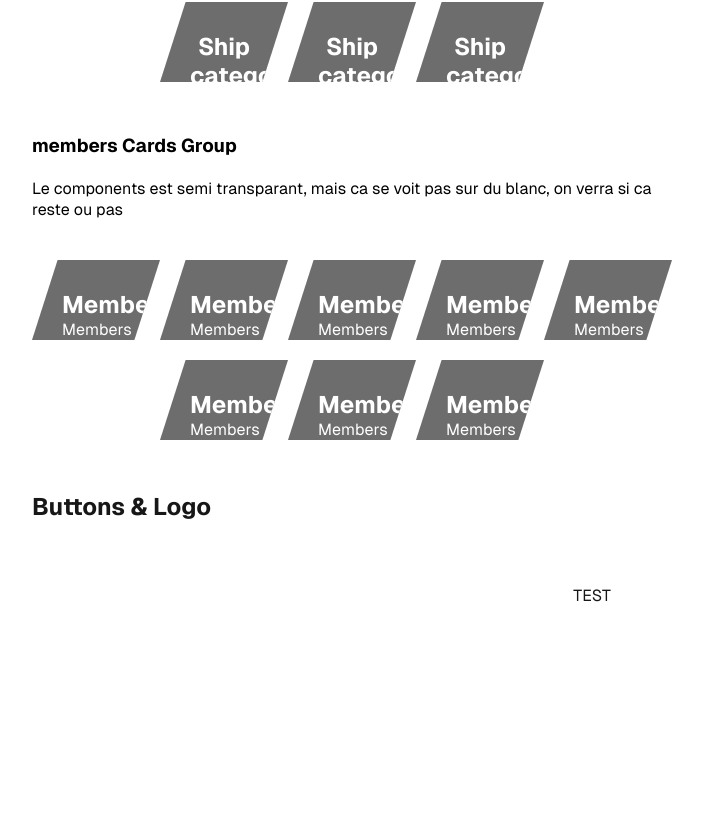
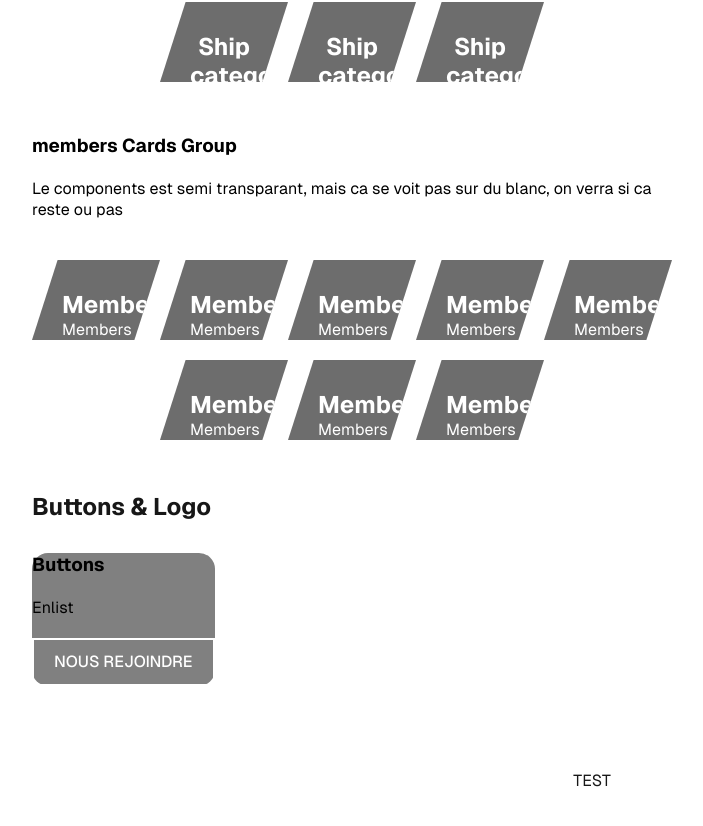
Before and after one commit to caillau-thomas/the-argonauts, a Next.js app: page /pages/componentsOverview in a window 1280 px wide. Shown: the part 666-1492 px from the top of the page, without its empty margins (48-751 px from the left). Before the commit the page ends 1351 px from the top, so only its background shows below. Built offline with nearby package versions, Linux system fonts and the light colour scheme.

Commit message:
feat: Ajout du bouton enlist

```diff
--- /dev/null
+++ b/src/app/components/buttons/buttons.module.css
@@ -0,0 +1,23 @@
+.bEnlist {
+    display: flex;
+    gap: 16px;
+}
+.bEnlist a {
+    appearance: none;
+    height: 48px;
+    padding: 0 20px;
+    cursor: pointer;
+    display: flex;
+    align-items: center;
+    justify-content: center;
+    font-size: 16px;
+    line-height: 20px;
+    font-weight: 500;
+    border: 2px solid white;
+    transition: background-color 0.3s ease;
+    color: white;
+}
+
+.bEnlist a:hover {
+    background-color: #ffa600;
+}
--- /dev/null
+++ b/src/app/components/buttons/buttonsEnlist.js
@@ -0,0 +1,19 @@
+import React from 'react';
+import styles from "./buttons.module.css";
+import Image from "next/image";
+
+const ButtonsEnlist = () => {
+  return (
+    <div className={styles.bEnlist}>
+      <a
+        className={styles.primary}
+        href="/pages/componentsOverview"
+        rel="noopener noreferrer"
+      >
+        NOUS REJOINDRE
+      </a>
+    </div>
+  );
+};
+
+export default ButtonsEnlist;
--- a/src/app/pages/componentsOverview/page.js
+++ b/src/app/pages/componentsOverview/page.js
@@ -1,7 +1,7 @@
 import styles from "./page.module.css";
 import LongCards from "@/app/components/cards/descriptionsCards/descriptionsCards";
 import ShortCardsGroup from "@/app/components/cards/shortCards/shortCardsGroup";
-
+import ButtonEnliste from "@/app/components/buttons/buttonsEnlist";
 export default function ComponenstOverview() {
   return (
     <div className={styles.page}>
@@ -60,6 +60,15 @@ export default function ComponenstOverview() {
           </div>
         </div>
         <h2 style={{width: '100%'}}>Buttons & Logo</h2>
+        <div className={styles.pannels} style={{backgroundColor: 'grey'}}>
+          <div className={styles.heading}>
+            <h3>Buttons</h3><br />
+            Enlist
+          </div>
+          <div className={styles.example}>
+            <ButtonEnliste />
+          </div>
+        </div>
       </main>
       <footer className={styles.footer}>
         TEST
```
Also changed, not shown: public/AGN.png (added).
